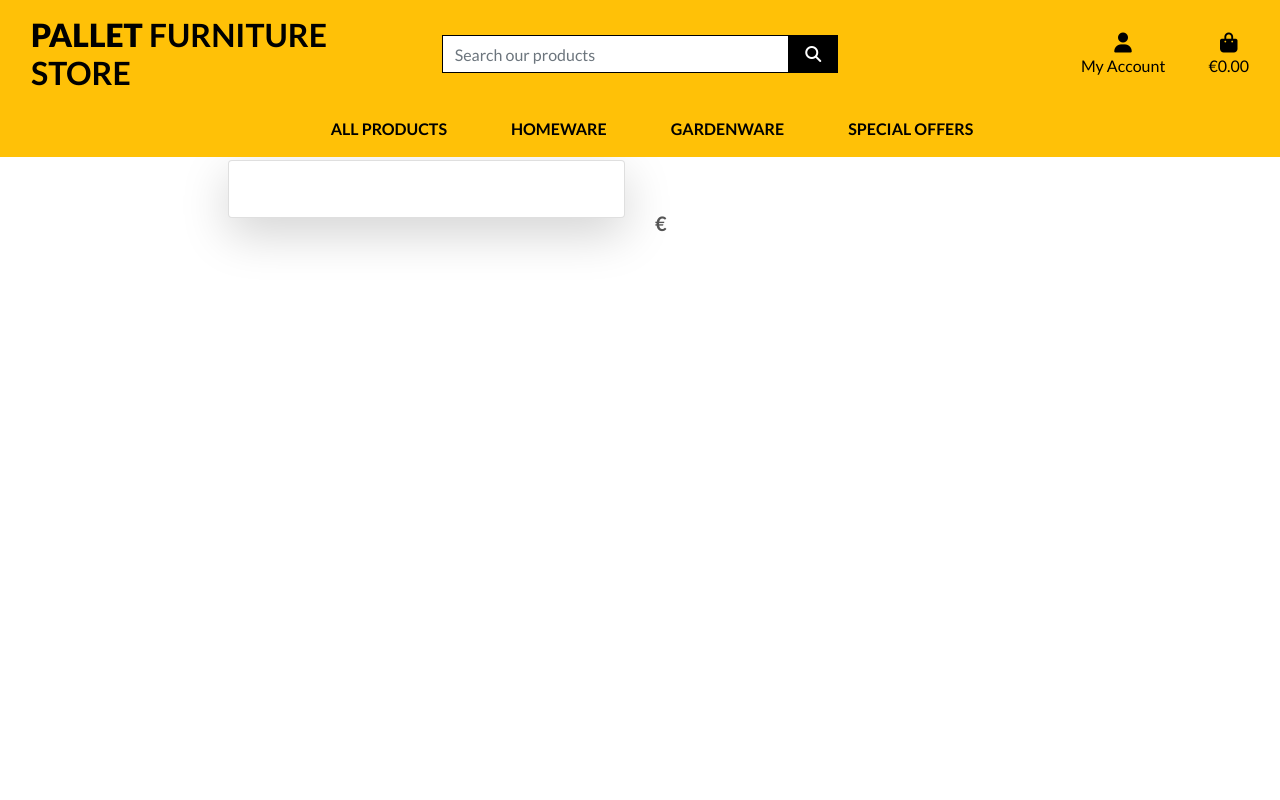
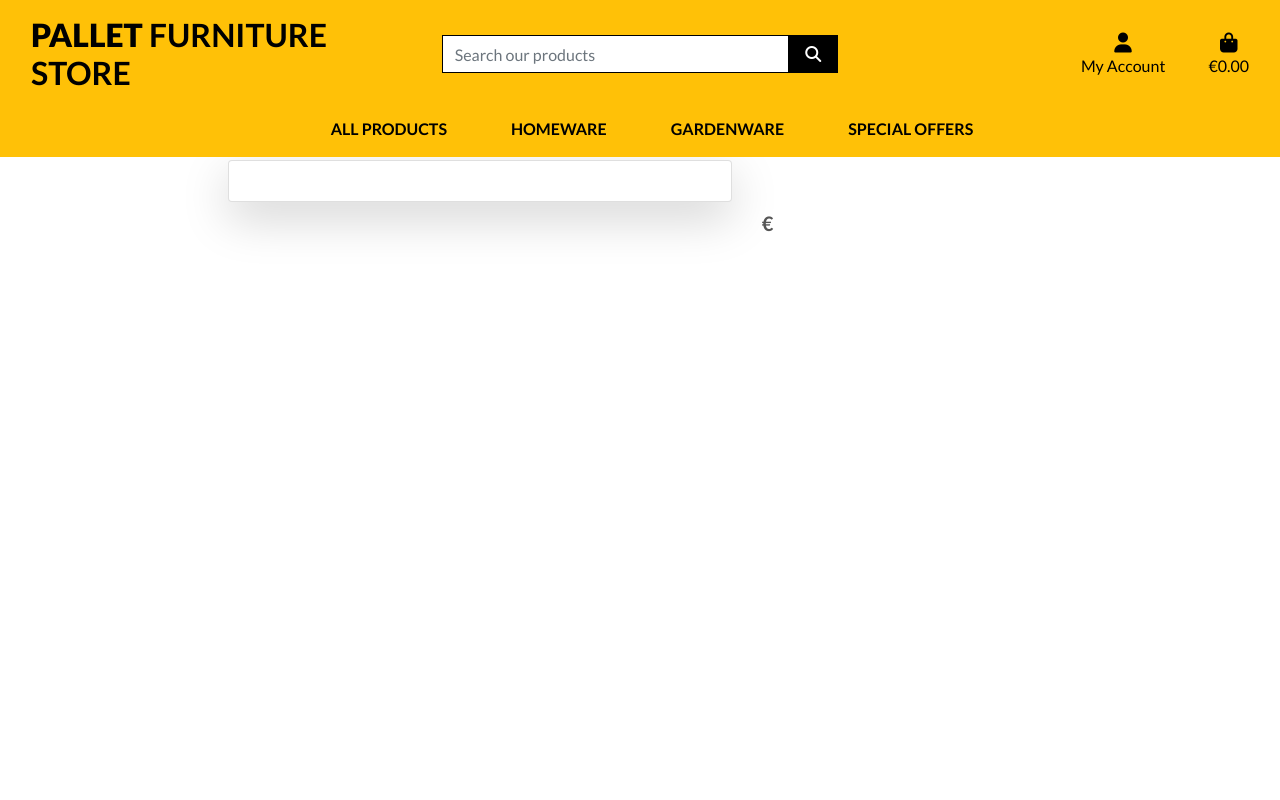
Before and after one commit to petermcloughlin/pallet_furniture_store, a Django app: template products/templates/products/product_detail.html in a window 1280 px wide. Run offline with Django 3.2, Linux system fonts and the light colour scheme; the template is opened without the code that fills it, so the values that code supplies are empty; some libraries are stand-ins or nearby versions.

Commit message:
Adjust image size display on product details page

```diff
--- a/pallet_furniture_store/settings.py
+++ b/pallet_furniture_store/settings.py
@@ -26,7 +26,7 @@ BASE_DIR = Path(__file__).resolve().parent.parent
 SECRET_KEY = 'django-insecure-)k2)kzf^r1qkl*z)u-(un&9()sbe5l6pqrd4g^759ox^vg^c^('
 
 # SECURITY WARNING: don't run with debug turned on in production!
-DEBUG = True
+DEBUG = False
 
 ALLOWED_HOSTS = ['8000-petermcloug-palletfurni-wq11pwi1xbd.ws.codeinstitute-ide.net','.herokuapp.com']
 
--- a/products/templates/products/product_detail.html
+++ b/products/templates/products/product_detail.html
@@ -14,8 +14,8 @@
     <div class="overlay"></div>
     <div class="container-fluid">
         <div class="row">
-            <div class="col-12 col-md-6 col-lg-4 offset-lg-2">
-                <div class="card shadow-lg p-3 mb-5 bg-body rounded">
+            <div class="col-12 col-md-6 col-lg-5 offset-lg-2">
+                <div class="card shadow-lg p-2 mb-5 bg-body rounded">
                     <div class="image-container" my-5>
                         <a href="{{ product.image.url }}" target="_blank">
                             <img class="card-img-top img-fluid" src="{{ product.image.url }}" alt="{{ product.name }}">
```
